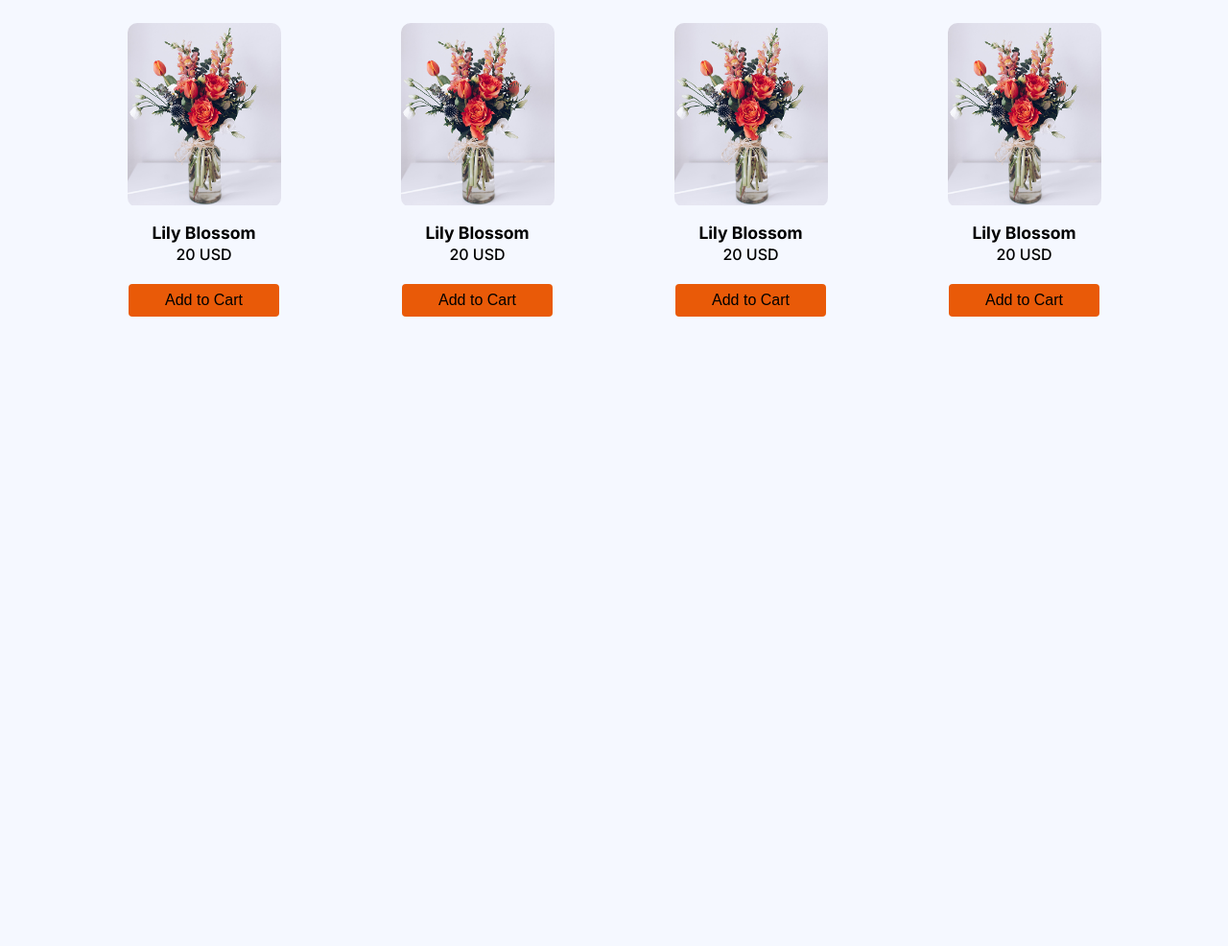
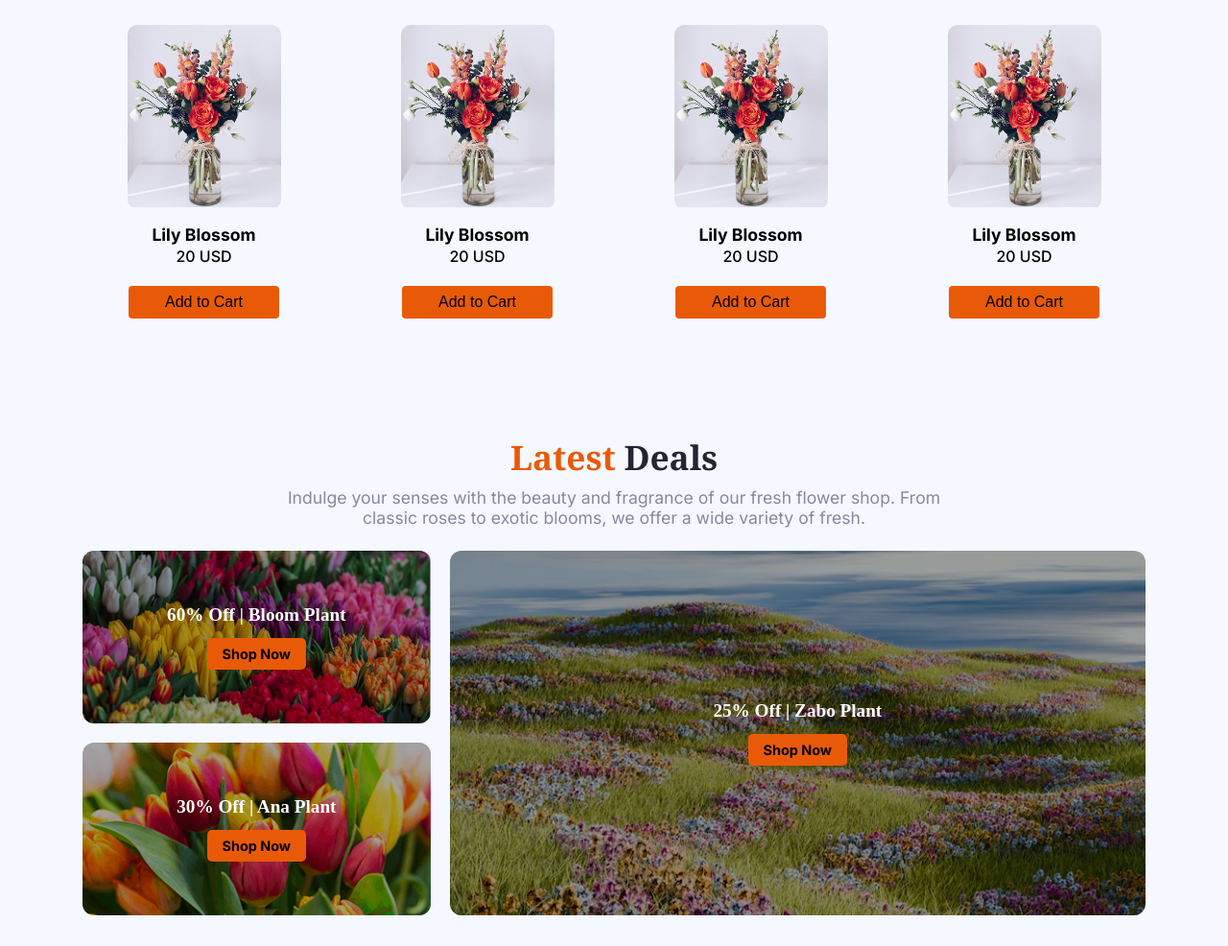
Before and after one commit to shahriaravi/fauget-B12A02, a plain HTML site: page index.html in a window 1280 px wide. Shown: the part 1105-2091 px from the top of the page at 96% size. Before the commit the page ends 1523 px from the top, so only its background shows below. Drawn offline with Linux system fonts and the light colour scheme.

Commit message:
added latest deals section

```diff
--- a/index.html
+++ b/index.html
@@ -45,7 +45,7 @@
       </div>
     </header>
     <main>
-     <section><section class="products">
+<section class="products">
   <div class="products-txt">
     <h2 class="products-title"><span class="noto-serif-font orange">Our</span> Plants</h2>
     <p class="products-txt inter-font grey">
@@ -61,7 +61,7 @@
       <button class="btn-primary">Add to Cart</button>
     </div>
     <div class="product">
-      <img src="./assets/sample-flower-image.png" alt="Product 2" />
+      <img src="./assets/sample-flower-image.png" alt="Product 1" />
       <p class="product-name inter-font">Lily Blossom</p>
       <p class="product-price inter-font">20 USD</p>
       <button class="btn-primary">Add to Cart</button>
@@ -104,7 +104,44 @@
     </div>
   </div>
 </section>
+<section class="latest-deals">
+  <div class="latest-header">
+    <h2 class="products-title">
+      <span class="noto-serif-font orange">Latest</span>
+      <span class="noto-serif-font deep-black">Deals</span>
+    </h2>
+    <p class="deals-txt inter-font grey">
+      Indulge your senses with the beauty and fragrance of our fresh flower shop. From <br>classic roses to exotic blooms, we offer a wide variety of fresh.
+    </p>
+  </div>
+
+  <div class="deals-container">
+    <div class="left-deals">
+      <div class="deal-card small" style="background-image: url('./assets/deal-bloom.png');">
+        <div class="deal-overlay">
+          <h3>60% Off | Bloom Plant</h3>
+          <a href="#" class="btn-deal">Shop Now</a>
+        </div>
+      </div>
+      <div class="deal-card small" style="background-image: url('./assets/deal-ana.png');">
+        <div class="deal-overlay">
+          <h3>30% Off | Ana Plant</h3>
+          <a href="#" class="btn-deal">Shop Now</a>
+        </div>
+      </div>
+    </div>
+
+    <div class="right-deal">
+      <div class="deal-card large" style="background-image: url('./assets/deal-zabo.png');">
+        <div class="deal-overlay">
+          <h3>25% Off | Zabo Plant</h3>
+          <a href="#" class="btn-deal">Shop Now</a>
+        </div>
+      </div>
+    </div>
+  </div>
 </section>
+
     </main>
   </body>
 </html>
--- a/styles.css
+++ b/styles.css
@@ -103,13 +103,14 @@ li a {
 }
 
 .hero-subtitle {
-  font-size: 1.2rem;
+  font-size: 1.4rem;
 }
 
 .hero-text {
   margin-top: 6rem;
 }
 
+/* Products */
 .products {
   max-width: 1140px;
   margin: 2rem auto;
@@ -125,6 +126,7 @@ li a {
 .products-txt > p {
   text-align: center;
   margin-bottom: 2.5rem;
+  font-size: 1.1rem;
 }
 
 .products-items {
@@ -169,6 +171,93 @@ li a {
   background: #d7540c;
 }
 
+/* Flower Store Section */
+
+/* Deals Section */
+.latest-deals {
+  max-width: 1140px;
+  margin: 0 auto;
+  padding: 2rem 1rem;
+}
+
+.deals-container {
+  display: flex;
+  gap: 20px;
+  margin-top: 1.5rem;
+}
+
+.deals-txt {
+  text-align: center;
+  font-size: 1.1rem;
+}
+
+.left-deals {
+  display: flex;
+  flex-direction: column;
+  gap: 20px;
+  flex: 1;
+}
+
+.right-deal {
+  flex: 2;
+}
+
+.deal-card {
+  position: relative;
+  background-size: cover;
+  background-position: center;
+  border-radius: 12px;
+  overflow: hidden;
+  min-height: 180px;
+  display: flex;
+  align-items: center;
+  justify-content: center;
+  color: white;
+}
+
+.deal-card.large {
+  min-height: 380px;
+  width: 100%;
+}
+
+.deal-overlay {
+  position: absolute;
+  top: 0;
+  left: 0;
+  right: 0;
+  bottom: 0;
+  background: rgba(0, 0, 0, 0.35);
+  padding: 20px;
+  display: flex;
+  flex-direction: column;
+  justify-content: center;
+  align-items: center;
+  text-align: center;
+}
+
+.deal-overlay h3 {
+  font-size: 1.2rem;
+  font-weight: bold;
+  margin-bottom: 0.8rem;
+  color: white;
+}
+
+.btn-deal {
+  background-color: #e95a08;
+  color: black;
+  padding: 8px 16px;
+  border-radius: 5px;
+  text-decoration: none;
+  font-weight: bold;
+  font-size: 0.9rem;
+  transition: background 0.3s ease;
+  font-family: "Inter", sans-serif;
+}
+
+.btn-deal:hover {
+  background-color: orange;
+  color: white;
+}
 
 /* Responsive */
 @media only screen and (max-width: 768px) {
@@ -202,9 +291,9 @@ li a {
     margin-top: 1.3rem;
   }
 
-.products-txt {
+  .products-txt {
     text-align: center;
-    margin: 0 0.10rem;
+    margin: 0 0.1rem;
   }
 
   .products-items {
@@ -220,4 +309,21 @@ li a {
     padding: 0.5rem 0;
     width: 100%;
   }
+
+  .deals-container {
+    flex-direction: column;
+  }
+
+  .left-deals {
+    flex-direction: column;
+  }
+
+  .deal-card {
+    width: 100%;
+    min-height: 180px;
+  }
+
+  .deal-card.large {
+    min-height: 240px;
+  }
 }
```
